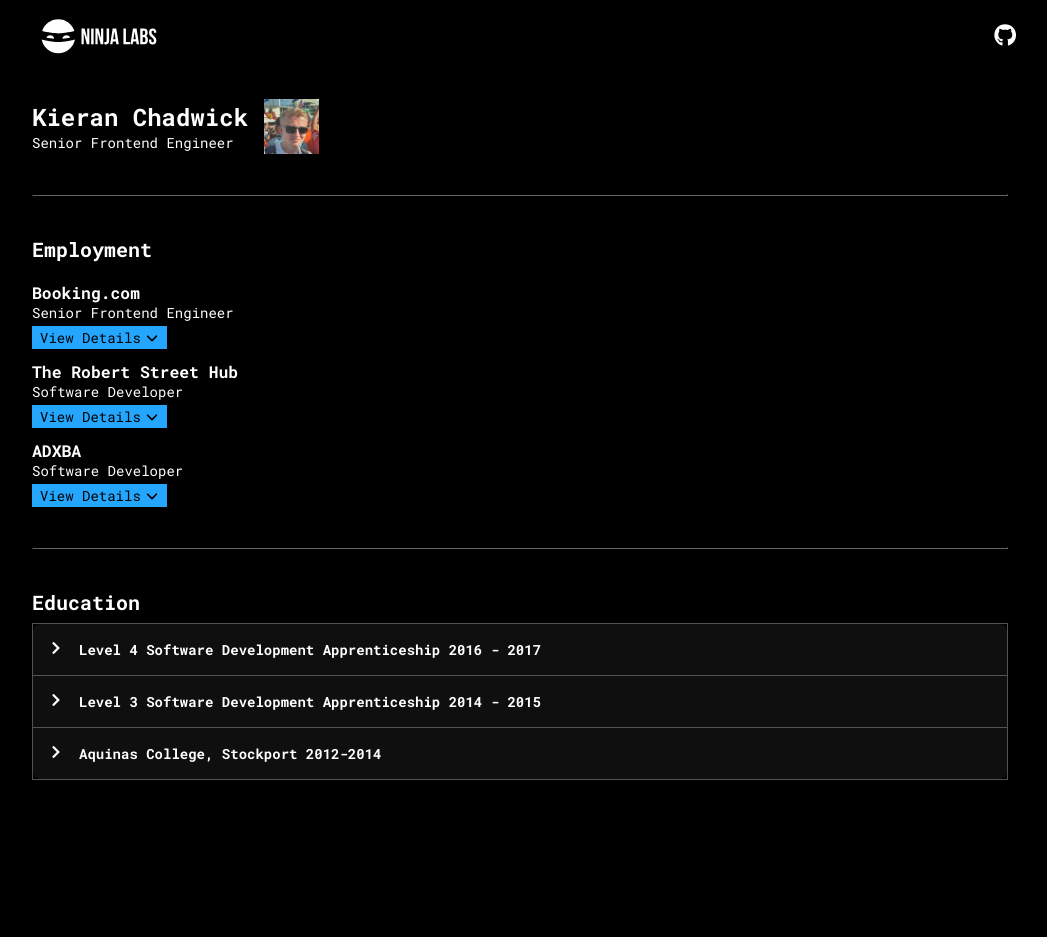
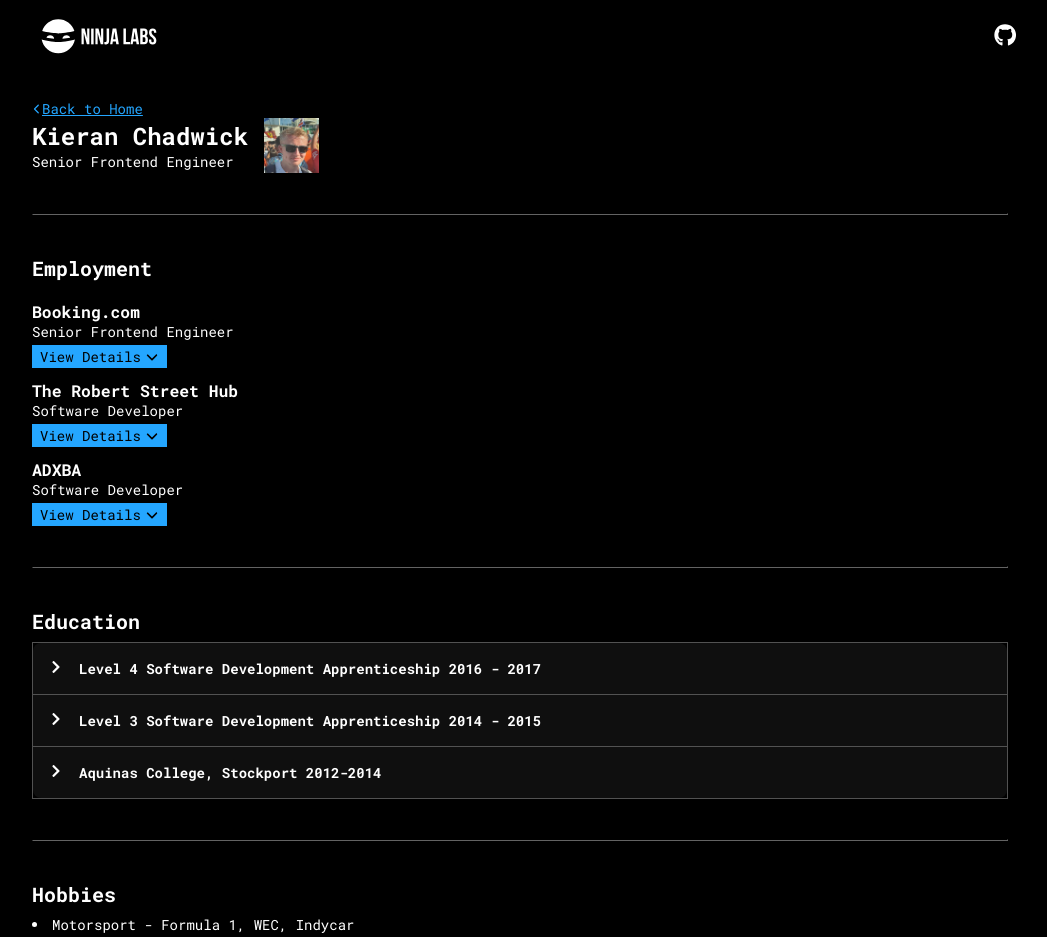
Before and after one commit to NinjaLabsUK/ninjalabs-website, a Next.js app: page /cv in a window 1280 px wide. Shown: the top 937 px of the page, without its empty margins (120-1167 px from the left). Before the commit the page ends 804 px from the top, so only its background shows below. Built offline with nearby package versions, Linux system fonts and the light colour scheme.

Commit message:
Hobbies + fix favicon

```diff
--- a/app/cv/page.tsx
+++ b/app/cv/page.tsx
@@ -1,10 +1,12 @@
 import { PropsWithChildren } from "react";
 import Image from "next/image";
+import { FaChevronLeft } from "react-icons/fa6";
 
 import employment from "./data/employment";
 import Reveal from "./components/Reveal";
 import Accordion from "../../components/Accordion/Accordion";
 import Divider from "../../components/Divider/Divider";
+import Link from "next/link";
 
 interface SectionProps {
   title?: string;
@@ -26,6 +28,14 @@ const Section = ({
 
 const CV = () => {
   return (
+    <>
+      <div>
+        <Link href="/">
+          <FaChevronLeft size={10} />
+          Back to Home
+        </Link>
+      </div>
+
       <div style={{ display: "flex", flexDirection: "column", gap: 16 }}>
         <Section
           style={{
@@ -65,12 +75,14 @@ const CV = () => {
           <Accordion
             items={[
               {
-              title: "Level 4 Software Development Apprenticeship 2016 - 2017",
+                title:
+                  "Level 4 Software Development Apprenticeship 2016 - 2017",
                 content:
                   "IT, Software & Web and Telecoms Professionals Higher Apprenticeship",
               },
               {
-              title: "Level 3 Software Development Apprenticeship 2014 - 2015",
+                title:
+                  "Level 3 Software Development Apprenticeship 2014 - 2015",
                 content:
                   "IT, Software, Web and Telecoms Professionals Advanced Apprenticeship",
               },
@@ -104,7 +116,17 @@ const CV = () => {
             ]}
           />
         </Section>
+
+        <Divider />
+
+        <Section title="Hobbies" style={{ marginBlockEnd: 64 }}>
+          <ul>
+            <li>Motorsport - Formula 1, WEC, Indycar</li>
+            <li>Sim Racing</li>
+          </ul>
+        </Section>
       </div>
+    </>
   );
 };
 
--- a/app/layout.tsx
+++ b/app/layout.tsx
@@ -1,6 +1,6 @@
 import { Roboto_Mono } from "next/font/google";
 
-import Navbar from "../components/Navbar";
+import Navbar from "../components/Navbar/Navbar";
 import Container from "../components/Container/Container";
 import "../styles/variables.css";
 import "../styles/styles.css";
@@ -30,6 +30,7 @@ export default function RootLayout({
 }) {
   return (
     <html lang="en" className={robotoMono.className}>
+      <link rel="icon" href="/icons/favicon.ico" sizes="any" />
       <body>
         <div>
           <Navbar />
--- a/app/page.tsx
+++ b/app/page.tsx
@@ -1,3 +1,5 @@
+import Link from "next/link";
+
 import FastestLap from "../components/FastestLap/FastestLap";
 import Badge from "../components/Badge/Badge";
 
@@ -9,7 +11,7 @@ const Home = () => {
         <p>
           Senior Frontend Engineer <Badge text="@Booking.com" />
         </p>
-        <a href="/cv">View CV</a>
+        <Link href="/cv">View CV</Link>
       </section>
 
       <section>
--- a/components/Navbar/index.js
+++ /dev/null
@@ -1,3 +0,0 @@
-import Navbar from "./Navbar";
-
-export default Navbar;
--- a/styles/styles.css
+++ b/styles/styles.css
@@ -57,3 +57,7 @@ h1 {
 h2 {
   font-size: var(--font-size-larger);
 }
+
+ul {
+  list-style-position: inside;
+}
```
Lines whose indentation alone changed are shown as unchanged.
